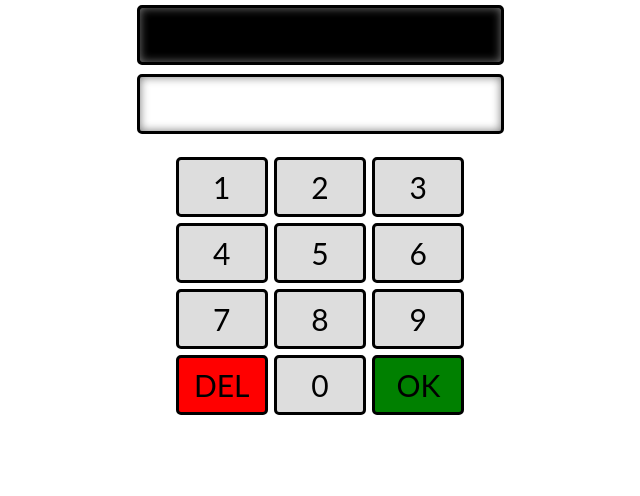
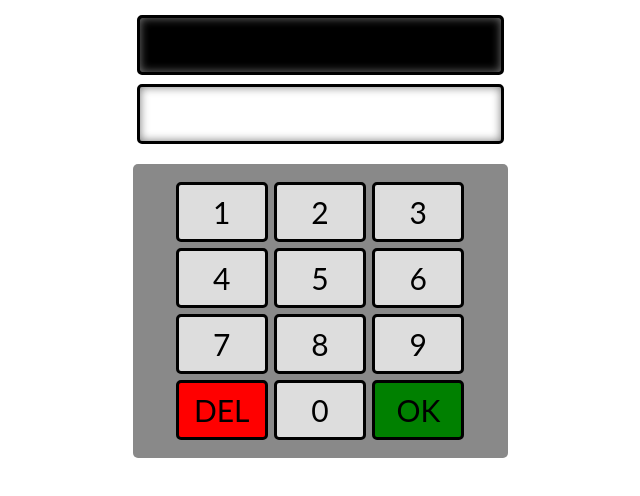
Before and after one commit to menzen/vgdd, a React (Create React App) app: page / in a window 1280 px wide. Shown: the top 496 px of the page, without its empty margins (320-960 px from the left). Built offline with nearby package versions, Linux system fonts and the light colour scheme.

Commit message:
1 file modified

```diff
--- a/src/style.css
+++ b/src/style.css
@@ -25,7 +25,9 @@ body {
   display: flex;
   flex-wrap: wrap;
   justify-content: space-between;
-  padding: 0 40px;
+  padding: 15px 40px;
+  background: #898989;
+  border-radius: 5px;
 }
 
 .break {
@@ -62,9 +64,9 @@ body {
 }
 
 .number-out {
-  font-size: 30px;
+  font-size: 40px;
   text-align: center;
-  margin: 5px 4px;
+  margin: 15px 4px 5px 4px;
   height: 60px;
   border: 3px solid #000;
   border-radius: 5px;
```
